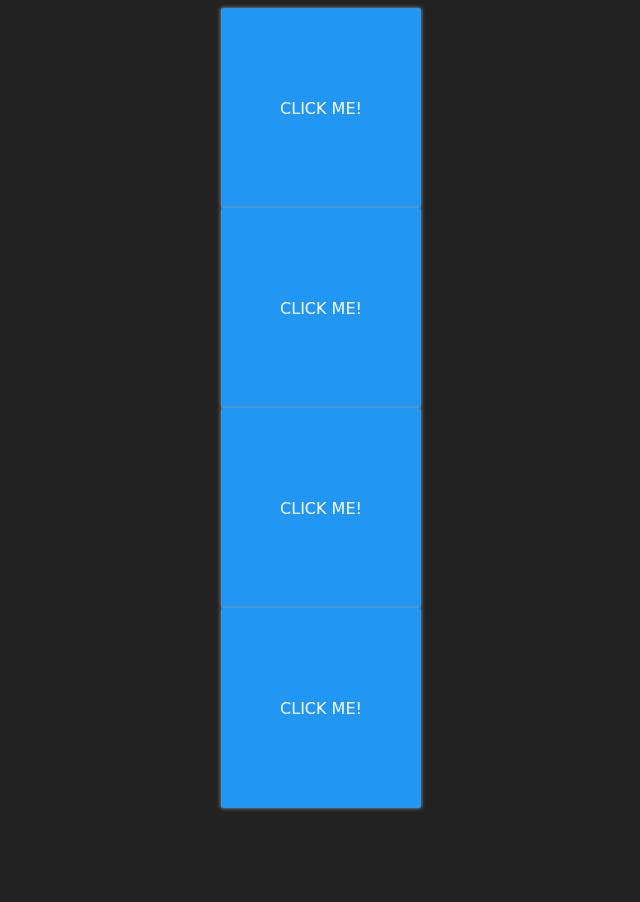
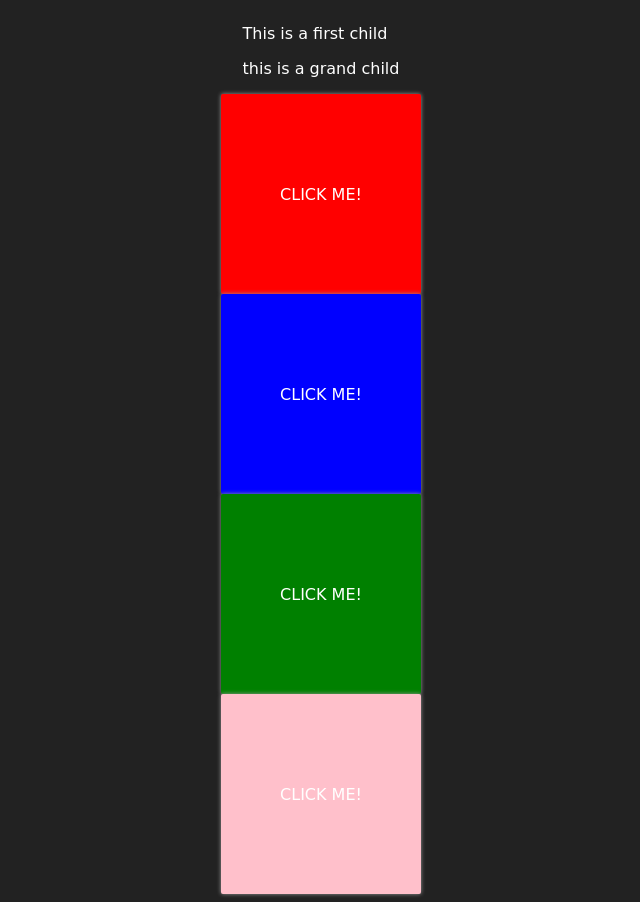
Before and after one commit to mmac1020/intro-to-the-dom, a plain HTML site: page index.html in a window 1280 px wide. Shown: the whole page, without its empty margins (319-959 px from the left). Before the commit the page ends 816 px from the top, so only its background shows below. Drawn offline with Linux system fonts and the light colour scheme.

Commit message:
Adding class examples

```diff
--- a/index.html
+++ b/index.html
@@ -6,9 +6,15 @@
     <script src="./intro-to-dom.js" defer></script>
   </head>
   <body>
-    <button id="buttonOne" class="ripple">Click me!</button>
-    <button id="buttonTwo" class="ripple">Click me!</button>
-    <button id="buttonThree" class="ripple">Click me!</button>
-    <button id="buttonFour" class="ripple">Click me!</button>
+    <div id="parent">
+      <p id="parent-first-child">This is a first child</p>
+      <div>
+        <p>this is a grand child</p>
+      </div>
+    </div>
+    <button id="buttonOne" class="ripple red">Click me!</button>
+    <button id="buttonTwo" class="ripple blue">Click me!</button>
+    <button id="buttonThree" class="ripple green">Click me!</button>
+    <button id="buttonFour" class="ripple pink">Click me!</button>
   </body>
 </html>
--- a/intro-to-dom.js
+++ b/intro-to-dom.js
@@ -0,0 +1,21 @@
+const buttonOne = document.getElementById('buttonOne');
+
+console.log(buttonOne);
+
+const allButtons = document.getElementsByTagName('button');
+
+console.log(allButtons);
+
+const allButtonArray = Array.from(allButtons);
+
+console.log(allButtonArray);
+
+allButtonArray.forEach((button) => {
+  console.log(button);
+});
+
+const parentNode = document.getElementById('parent');
+
+document.getElementsBy;
+
+console.log(parentNode.firstChild);
--- a/style.css
+++ b/style.css
@@ -25,6 +25,22 @@ button {
 
 .button-hovered {
   background-color: orange;
+}
+
+.red {
+  background-color: red;
+}
+
+.blue {
+  background-color: blue;
+}
+
+.green {
+  background-color: green;
+}
+
+.pink {
+  background-color: pink;
 }
 
 /* source: https://codepen.io/finnhvman/pen/jLXKJw */
```
